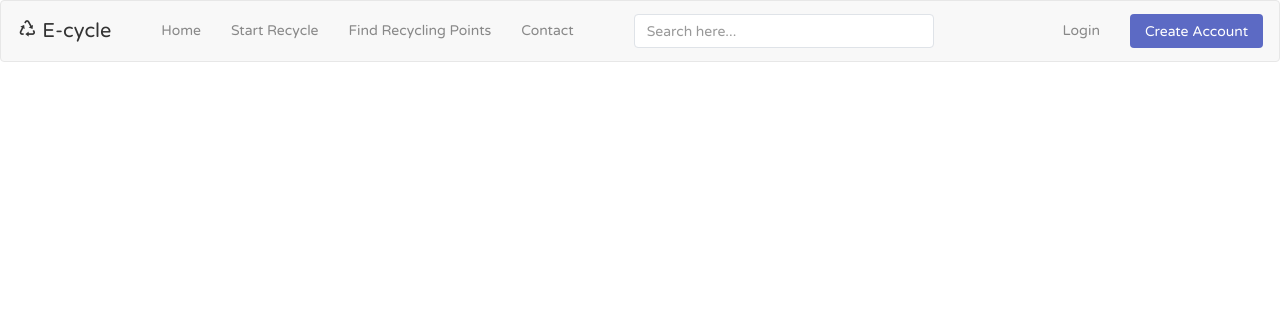
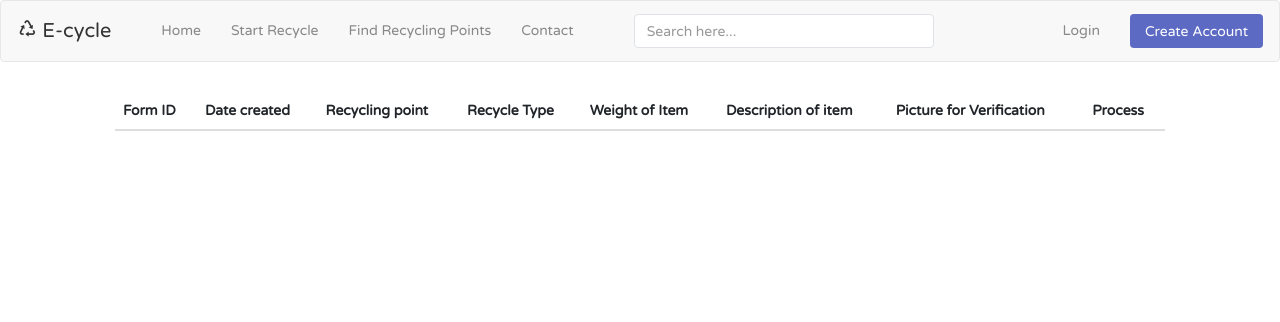
Before and after one commit to waileng09/HackathonTeam9, a Flask app: template templates/customer page/recycling_record.html in a window 1280 px wide. Shown: the top 322 px of the page. Run offline with Flask 2, Linux system fonts and the light colour scheme; the template is opened without the code that fills it, so the values that code supplies are empty; some libraries are stand-ins or nearby versions.

Commit message:
added  recycling page

```diff
--- a/__init__.py
+++ b/__init__.py
@@ -58,11 +58,7 @@ def create_form():
             print("Error in retrieving records from recycling.db .")
         uuid = str(uuid4())[:6]
         image_1 = photos.save(request.files.get('img1'), name="recycling_of_" + uuid)
-        '''recycling_item = Recycling.Recycling(uuid, create_recycling_form.date.data, create_recycling_form.type.data,
-                                             create_recycling_form.weight.data, create_recycling_form.description.data,
-                                             image_1)'''
-        # set_id = recycling_item.set_id(uuid)
-        print(request.form['location'])
+
         recycling_dict[uuid] = {"id": uuid,
                                 "location": request.form['location'],
                                 "type": request.form['type'],
@@ -78,13 +74,6 @@ def create_form():
     return render_template('customer page/recycling_form.html',
                            img_data=encoded_img_data)
 
-'''
-@app.get("/recycling_form")  # Return HTML file
-def page_create_notes(request: Request):
-    return templates.TemplateResponse(
-        "create_notes.html", {"request": request, "title": "Create"}
-    )
-'''
 
 @app.route('/recycling_record')
 def retrieve_recycling_record():
@@ -100,6 +89,9 @@ def retrieve_recycling_record():
     for item in recycling_dict:
         product = recycling_dict.get(item)
         records_list.append(product)
+
+    for i in records_list:
+        print(i["type"])
 
     return render_template('customer page/recycling_record.html', count=len(records_list),
                            records_list=records_list)
--- a/templates/customer page/recycling_record.html
+++ b/templates/customer page/recycling_record.html
@@ -1,30 +1,46 @@
 {% extends "customer page/customer_base.html" %}
-{% block title %}Library Loan System - Product{% endblock %}
+{% block title %}Records{% endblock %}
 
 {% block content %}
 <body>
-  <table class="table ">
+<h2>hello</h2>
+<div class="container " >
+    <div class="m-5">
+  <table class="table">
             <thead>
             <tr>
-                <th> ID</th>
-                <th>date</th>
-                <th>type</th>
-                <th>weight</th>
-                <th>description</th>
-                <th>photos</th>
+                <th>Form ID</th>
+                <th>Date created</th>
+                <th>Recycling point</th>
+                <th>Recycle Type</th>
+                <th>Weight of Item</th>
+                <th>Description of item</th>
+                <th>Picture for Verification</th>
+                <th>Process</th>
             </tr>
             </thead>
             <tbody>
             {% for item in records_list %}
-            <tr>
-                <td>{{ records_list[item]["type"] }}</td>
-
-                <td><img alt="{{product_name}}" height="500" src="{{url_for('static',filename='img/upload_img/'+ binss.png)}}"
-                     width="500"></td>
+            <tr style="text-align: center;">
+                <td>{{ item["id"] }}</td>
+                <td>{{ item["date_created"] }}</td>
+                <td>{{ item["location"] }}</td>
+                <td>{{ item["type"] }}</td>
+                <td>{{item["weight"] }}</td>
+                <td>{{ item["description"] }}</td>
+                <td><img alt="{{item ['profile_img'] }}" src="{{url_for('static',filename='img/upload_img/'+ item ['profile_img'])}}"
+                     width="auto" height="200px"></td>
+                <td>  <form action="{{url_for('delete_product', id=item.get_product_id())}}" method="POST">
+                        <button class="btn btn-danger" data-bs-target="#myModal_{{item.get_product_id()}}"
+                                data-bs-toggle="modal"
+                                type="button">
+                            Delete</td>
 
             </tr>
             {% endfor %}
             </tbody>
         </table>
+    </div>
+    </div>
 </body>
 {% endblock %}
```
